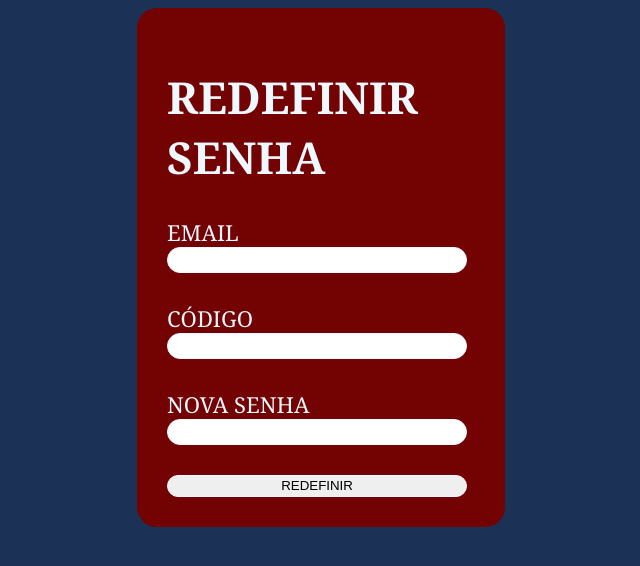
After one commit to PedroHCortez/Projeto_TI28, a PHP site: page /phpmailer/redefinesenha.php in a window 1280 px wide. The commit adds this page. Shown: the top 566 px of the page, without its empty margins (319-959 px from the left). Run offline with PHP 8.4, Linux system fonts and the light colour scheme.

Commit message:
mafia do pão finalizada

```diff
--- a/mafia-do-pao/cliente-altera.php
+++ b/mafia-do-pao/cliente-altera.php
@@ -22,7 +22,6 @@ $retorno = mysqli_query($link, $sql);
         $email = $_POST['txtemail'];
         $cel = $_POST['txtcel'];
         $status = $_POST['status'];
-
         $sql = "UPDATE tb_clientes SET cli_nome = '$nome', cli_email = '$email', cli_cel = '$cel', cli_status = '$status' WHERE cli_id = $id";
         mysqli_query($link, $sql);
         echo"<script>window.alert('USUARIO ALTERADO COM SUCESSO!');</script>";
--- a/mafia-do-pao/conectadb.php
+++ b/mafia-do-pao/conectadb.php
@@ -13,3 +13,6 @@ $senha = "";
 
 // LINK QUE A FERRAMENTA VAI USAR PARA CONECTAR NO BANCO
 $link = mysqli_connect($servidor, $usuario, $senha, $banco);
+
+//DEFINE HORARIO PARA O MESMO DE SP
+date_default_timezone_set('America/Sao_Paulo');
--- a/mafia-do-pao/cupom-altera.php
+++ b/mafia-do-pao/cupom-altera.php
@@ -58,6 +58,7 @@ $retorno = mysqli_query($link, $sql);
         <br>
         <label>TIPO</label>
         <select name='tipo_desconto'>
+                <option value="<?=$tipo_desconto?>"><?= strtoupper($tipo_desconto)?></option>
                 <option value="porcentagem">Porcentagem</option>
                 <option value="fixo">Fixo</option>
         </select>
--- /dev/null
+++ b/mafia-do-pao/redefinesenha.php
@@ -0,0 +1,78 @@
+<?php
+if ($_SERVER["REQUEST_METHOD"]=="POST")
+{
+    include('conectadb.php');
+    $email = $_POST['email'];
+    $cod = $_POST['cod'];
+    $senha = $_POST['senha'];
+
+    if ($cod="") // validação se o campo cod foi digitado nulo
+    {
+        header("Location:redefinesenha.php?msg=Código inválido!");
+        exit;
+    }
+
+    $sql = "SELECT COUNT(usu_id) FROM tb_usuarios WHERE usu_email = '$email' AND recupera = '$cod'";
+    $resultado = mysqli_query($link, $sql);
+
+    while ($tbl = mysqli_fetch_array($resultado))
+    {
+        $cont = $tbl[0];
+    }
+
+    if ($cont == 0) // caso o codigo ou email estejam errados, redefine um novo codigo
+    {
+        $sql = "UPDATE tb_usuarios SET recupera = '' WHERE usu_email = '$email'";
+        mysqli_query($link, $sql);
+        header("Location:redefinesenha.php?msg=Código incorreto! Por favor solicite outro código");
+        exit;
+    }
+    else
+    {
+        $random = rand(100000, 999999);
+        $tempero = md5(rand() . date('H:i:s')); //novo tempero
+        $senha = md5($tempero . $senha); //criptografia a senha
+        $sql = "UPDATE tb_usuarios SET usu_senha = '$senha', tempero = '$tempero', recupera = '$random' WHERE usu_email = '$email'";
+        mysqli_query($link, $sql);
+        header("Location:login.php?msg=Senha alterada com sucesso!");
+    }
+}
+?>
+
+<!DOCTYPE html>
+<html lang="pt-br">
+<head>
+    <meta charset="UTF-8">
+    <meta name="viewport" content="width=device-width, initial-scale=1.0">
+    <link rel="stylesheet" href="css/estilo.css">
+    <title>REDEFINIR SENHA</title>
+</head>
+<body>
+    <div class="container-global">
+        <form class="formulario" action="redefinesenha.php" method="POST">
+            <h1>REDEFINIR SENHA</h1>
+            <label>EMAIL</label>
+            <input type="text" name="email" id="email" required>
+            <br>
+            <label>CÓDIGO</label>
+            <input type="text" name="cod" id="cod" required>
+            <br>
+            <label>NOVA SENHA</label>
+            <input type="password" name="senha" id="senha" required>
+            <br>
+            <input type="submit" name="login" value="REDEFINIR">
+        </form>
+
+        <p id="msg">
+            <?php
+            if (isset($_GET['msg'])) {
+                echo ($_GET['msg']);
+                if ($_GET['msg'] == "Usuario ou senha incorretos") {
+                    echo ("<br><a href='recuperasenha.php'>Esqueci minha senha</a>");
+                }
+            }
+            ?>
+        </p>
+    </div>
+</body>
+</html>
--- a/mafia-do-pao/scriptbanco copy.sql
+++ b/mafia-do-pao/scriptbanco copy.sql
@@ -41,11 +41,13 @@ CREATE TABLE tb_venda(
     ven_id INT NOT NULL AUTO_INCREMENT PRIMARY KEY,
     ven_datavenda DATETIME NOT NULL,
     ven_totalvenda DECIMAL(10,2) NOT NULL,
-    fk_iv_cod_iv VARCHAR(100) NOT NULL,=
+    fk_iv_cod_iv VARCHAR(100) NOT NULL,
     fk_cli_id INT NOT NULL,
     fk_usu_id INT NOT NULL
 );
 
+
+ALTER TABLE tb_item_venda ADD COLUMN iv_status char(1) NOT NULL;
 ALTER TABLE tb_item_venda ADD CONSTRAINT iv_pro_id FOREIGN KEY (fk_pro_id) REFERENCES tb_produtos(pro_id);
 ALTER TABLE tb_venda ADD CONSTRAINT ven_cli_id FOREIGN KEY (fk_cli_id) REFERENCES tb_clientes(cli_id);
 ALTER TABLE tb_venda ADD CONSTRAINT ven_usu_id FOREIGN KEY (fk_usu_id) REFERENCES tb_usuarios(usu_id);
```
Also changed, not shown: mafia-do-pao/login.php (+5 -2 lines), mafia-do-pao/produto-altera.php (+3 -3 lines), mafia-do-pao/venda-grafico.php (added, +73 -0 lines), mafia-do-pao/PHPMail/get_oauth_token.php (line endings or trailing spaces).
